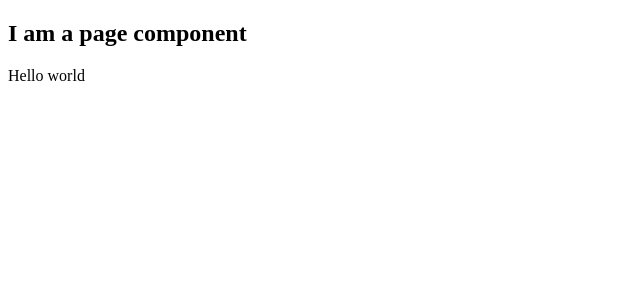
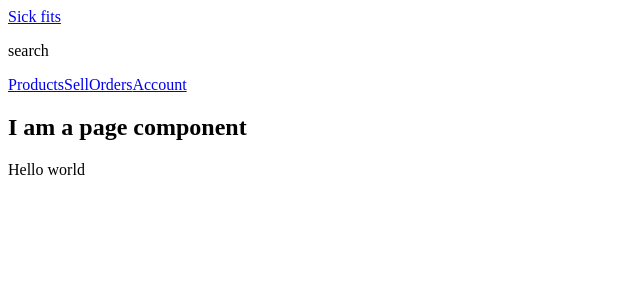
Before and after one commit to itsmoirob/wesbos-sick-fits, a Next.js app in the folder frontend/: page / in a window 1280 px wide. Shown: the top 300 px of the page, without its empty margins (0-640 px from the left). Built offline with nearby package versions, Linux system fonts and the light colour scheme.

Commit message:
Add some basic header layout

```diff
--- /dev/null
+++ b/frontend/components/Header.js
@@ -0,0 +1,16 @@
+import Link from "next/link";
+import Nav from "./Nav";
+
+export default function Header() {
+  return (
+    <header>
+      <div className="bar">
+        <Link href="/">Sick fits</Link>
+      </div>
+      <div className="sub-bar">
+        <p>search</p>
+      </div>
+      <Nav />
+    </header>
+  );
+}
--- /dev/null
+++ b/frontend/components/Nav.js
@@ -0,0 +1,12 @@
+import Link from "next/link";
+
+export default function Nav() {
+  return (
+    <nav>
+      <Link href="/products">Products</Link>
+      <Link href="/sell">Sell</Link>
+      <Link href="/orders">Orders</Link>
+      <Link href="/account">Account</Link>
+    </nav>
+  );
+}
--- a/frontend/components/Page.js
+++ b/frontend/components/Page.js
@@ -1,6 +1,9 @@
+import Header from "./Header";
+
 export default function Page({ children }) {
   return (
     <div>
+      <Header />
       <h2>I am a page component</h2>
       {children}
     </div>
```
